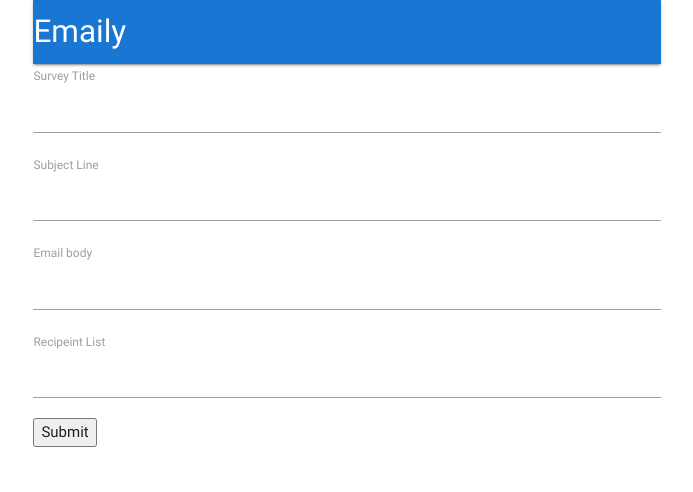
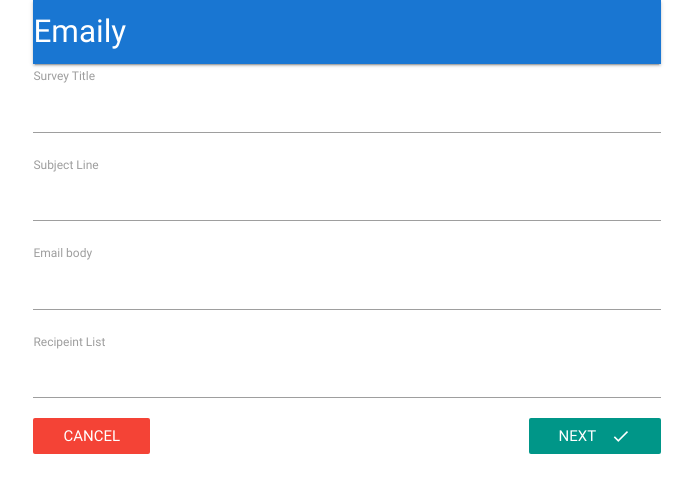
Before and after one commit to enochhz/node-with-react, a React (Create React App) app in the folder client/: page /surveys/new in a window 1280 px wide. Shown: the top 492 px of the page, without its empty margins (293-986 px from the left). Built offline with nearby package versions, Linux system fonts and the light colour scheme; no server answers.

Commit message:
styling form

```diff
--- a/client/src/components/surveys/SurveyForm.js
+++ b/client/src/components/surveys/SurveyForm.js
@@ -3,6 +3,7 @@
 import React, { Component } from "react";
 import { reduxForm, Field } from "redux-form";
 import SurveyField from "./SurveyField";
+import { Link } from "react-router-dom";
 
 const FIELDS = [
   { label: "Survey Title", name: "title" },
@@ -30,7 +31,13 @@
       <div>
         <form onSubmit={this.props.handleSubmit(values => console.log(values))}>
           {this.renderFields()}
-          <button type="submit">Submit</button>
+          <Link to="/surveys" className="red btn-flat white-text">
+            Cancel
+          </Link>
+          <button type="submit" className="teal btn-flat right white-text">
+            Next
+            <i className="material-icons right">done</i>
+          </button>
         </form>
       </div>
     );
```
